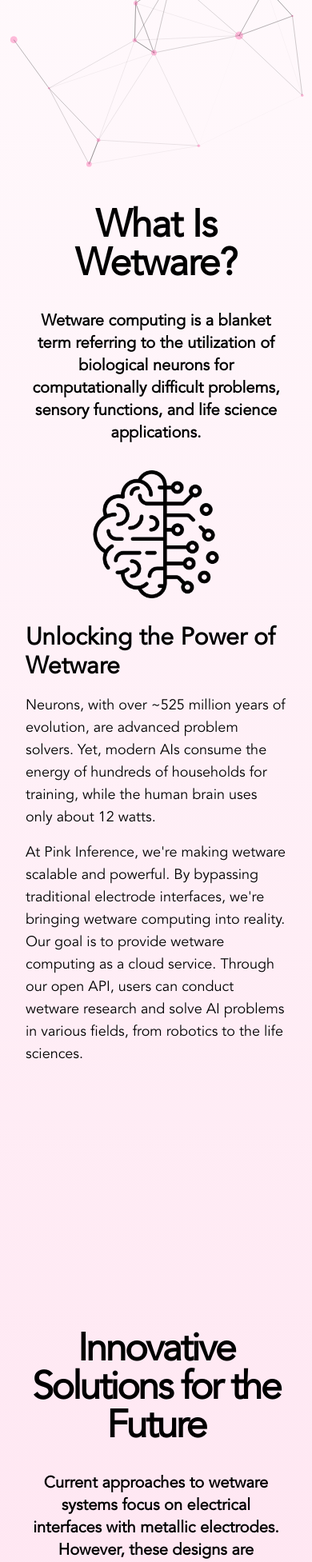
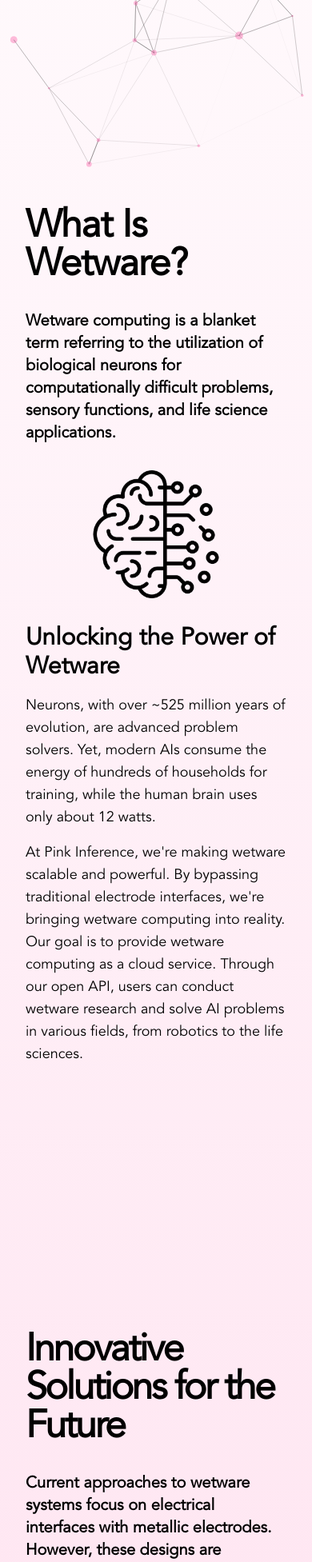
Before and after one commit to jonahwei19/pink-inference-website, a Next.js app: page / in a window 390 px wide. Shown: the part 752-2705 px from the top of the page at 80% size. Built offline with nearby package versions, Linux system fonts and the light colour scheme.

Commit message:
when screen is small, titles and descriptions are left-justified.

```diff
--- a/app/page.tsx
+++ b/app/page.tsx
@@ -125,7 +125,7 @@ export default function Home() {
             // transition={{ duration: 0.3, ease: "easeOut" }}
             className='px-2 sm:px-4 py-10 w-full text-lg flex flex-col gap-8'
           >
-            <div className='flex flex-col px-6 gap-8 items-center text-center'>
+            <div className='flex flex-col px-6 gap-8 md:items-center md:text-center'>
               <h2 className='text-5xl md:text-7xl font-bold tracking-tight'>
                 What <span className=''>Is</span>{" "}
                 <span className=''>Wetware?</span>
@@ -179,7 +179,7 @@ export default function Home() {
             // transition={{ duration: 0.3, ease: "easeOut" }}
             className='px-2 sm:px-4 py-10 w-full text-lg flex flex-col gap-24'
           >
-            <div className='flex flex-col px-6 gap-8 items-center text-center'>
+            <div className='flex flex-col px-6 gap-8 md:items-center md:text-center'>
               <h2 className='text-5xl md:text-7xl font-bold tracking-tighter'>
                 Innovative Solutions for the Future
               </h2>
@@ -267,7 +267,7 @@ export default function Home() {
             // transition={{ duration: 0.3, ease: "easeOut" }}
             className='px-2 sm:px-4 py-10 w-full text-lg flex flex-col gap-8'
           >
-            <div className='flex flex-col px-6 gap-8 items-center text-center'>
+            <div className='flex flex-col px-6 gap-8 md:items-center md:text-center'>
               <h2 className='text-5xl md:text-7xl font-bold tracking-tighter'>
                 Powerful Features
                 <p className='mb-4 ml-8'>Exciting Discoveries</p>
```
